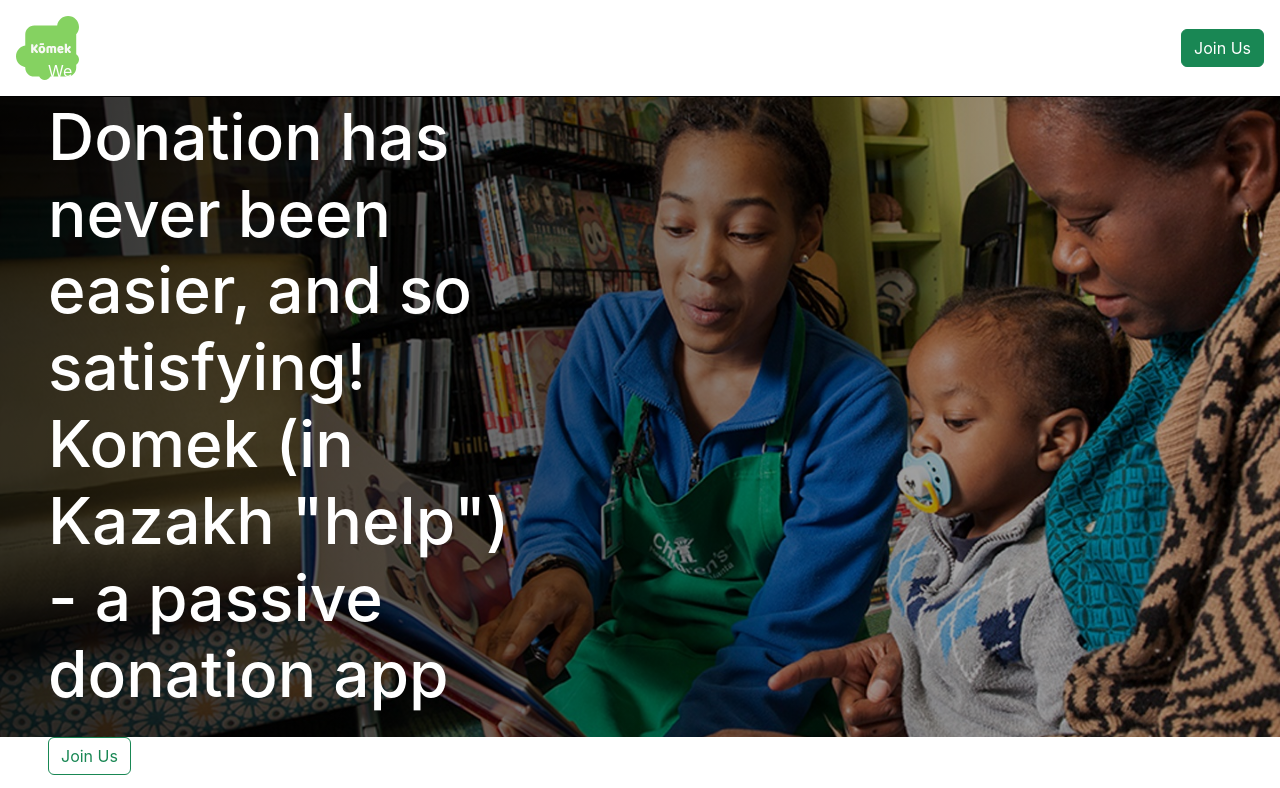
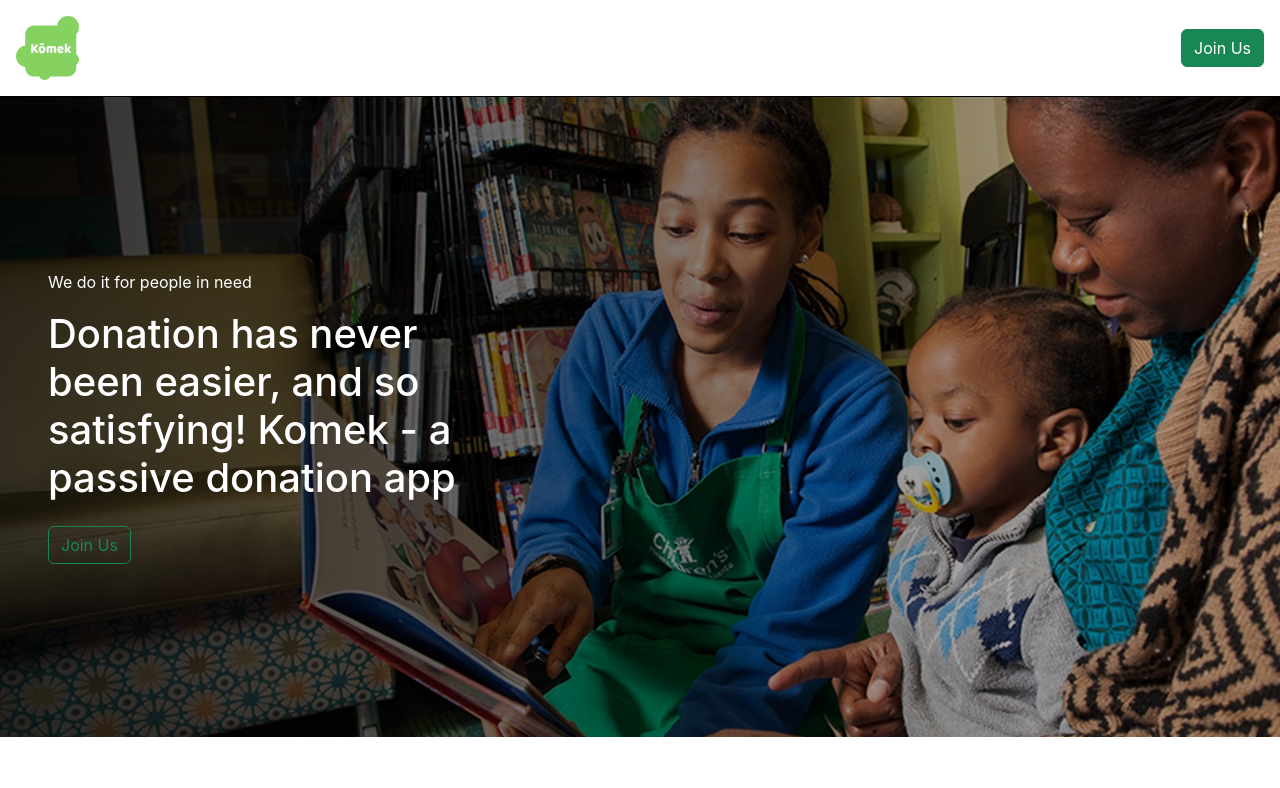
Before and after one commit to bl1nkker/komek-landing, a React (Create React App) app: page / in a window 1280 px wide. Shown: the top 788 px of the page. Built offline with nearby package versions, Linux system fonts and the light colour scheme.

Commit message:
style: changed font size

```diff
--- a/src/components/Banner.js
+++ b/src/components/Banner.js
@@ -4,8 +4,8 @@ const Banner = () => {
       <div className="banner-text d-flex flex-column justify-content-center align-items-start">
         <p>We do it for people in need</p>
         <h1 className="text-start banner-title">
-          Donation has never been easier, and so satisfying! Komek (in Kazakh
-          "help") - a passive donation app
+          Donation has never been easier, and so satisfying! Komek - a passive
+          donation app
         </h1>
         <a className="btn btn-outline-success mt-3" href="#form">
           Join Us
--- a/src/styles/index.css
+++ b/src/styles/index.css
@@ -31,7 +31,7 @@ header {
 }
 
 .banner-title{
-  font-size: 4rem;
+  font-size: 2.5rem;
 }
 
 .banner-text{
```
